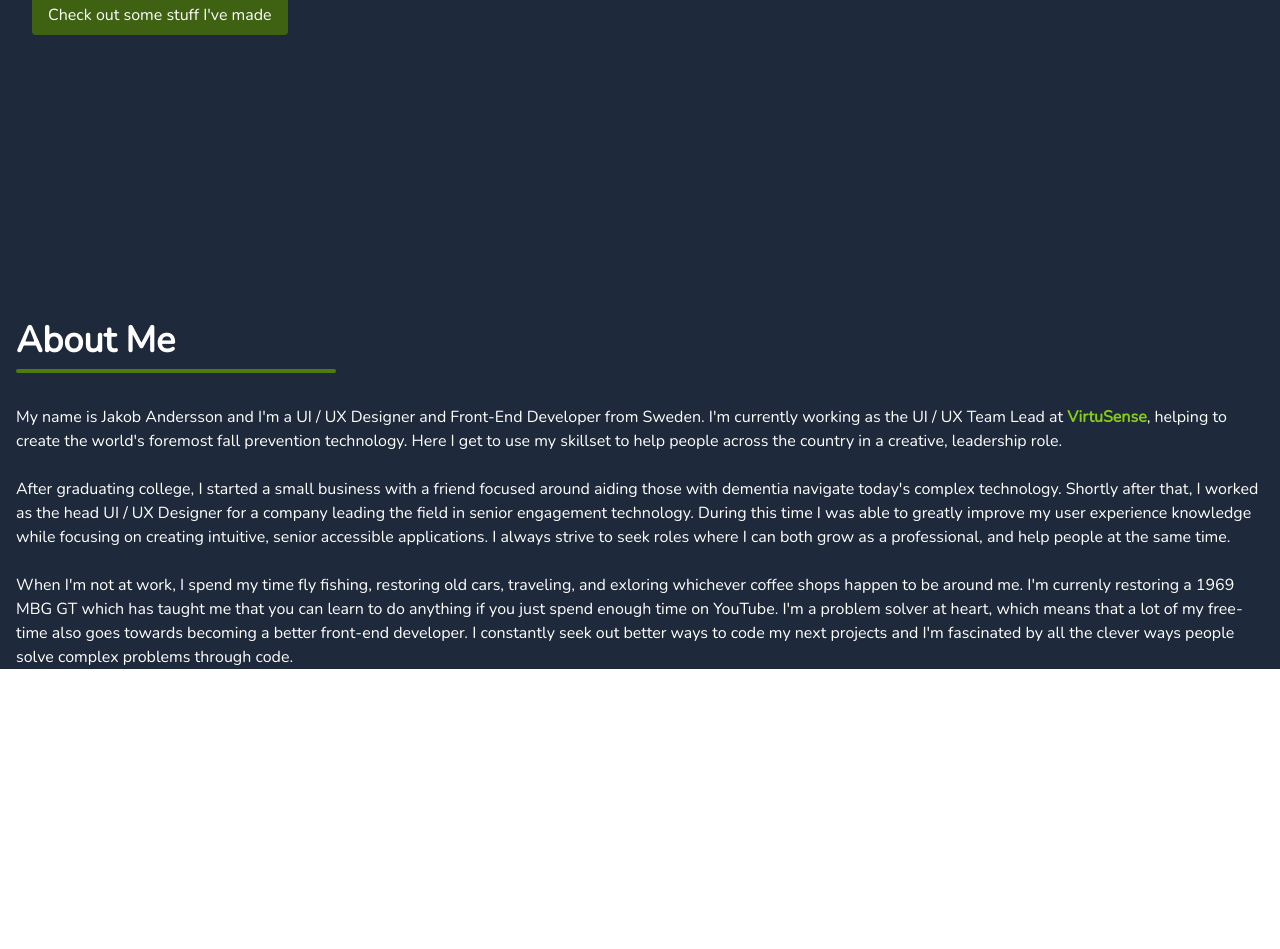
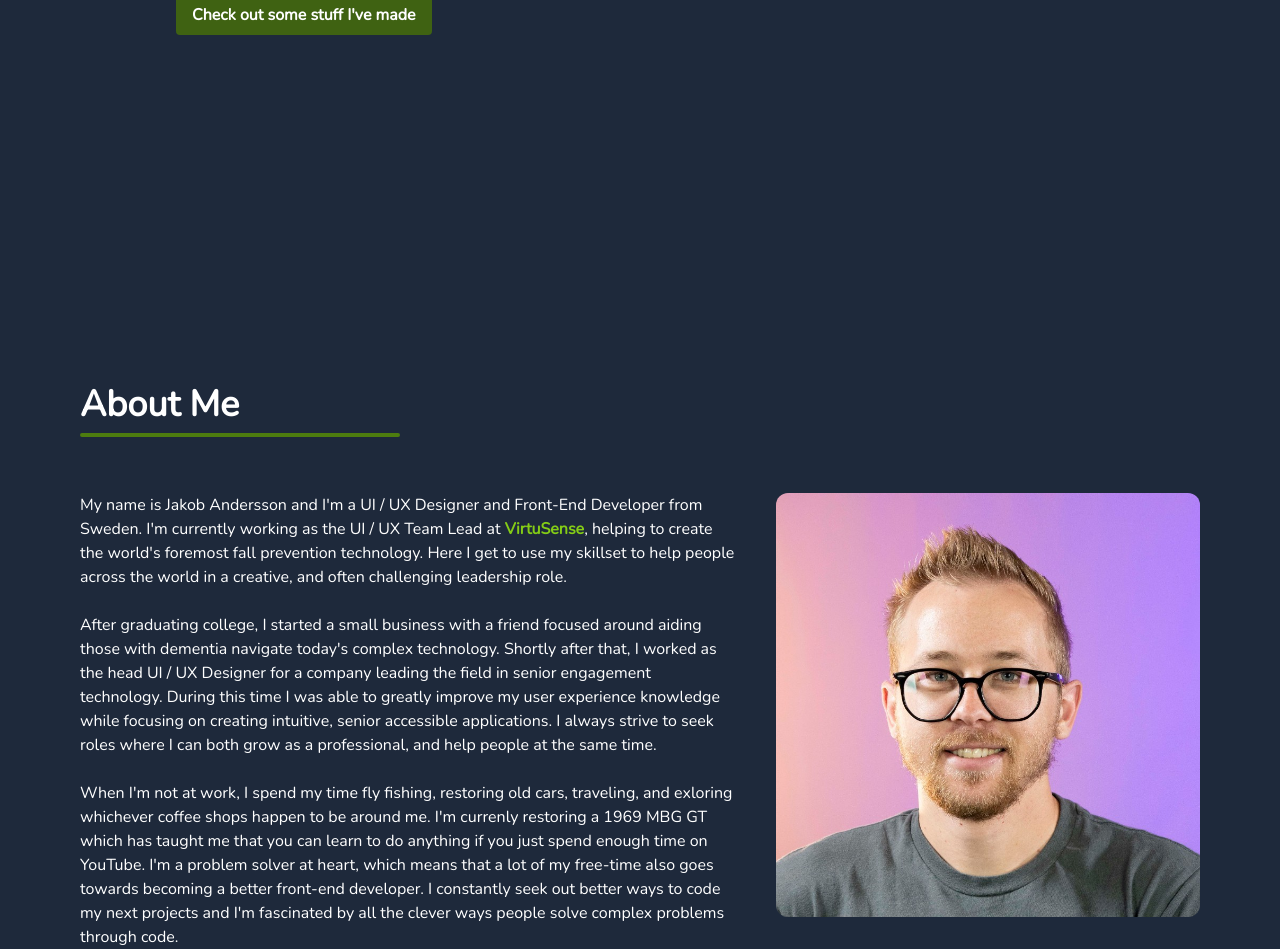
Before and after one commit to jakobthefrog/TailwindPortfolio, a React (Create React App) app: page / in a window 1280 px wide. Shown: the part 543-1492 px from the top of the page. Before the commit the page ends 1212 px from the top, so only its background shows below. Built offline with nearby package versions, Linux system fonts and the light colour scheme.

Commit message:
bunch of responsive fun

```diff
--- a/src/App.css
+++ b/src/App.css
@@ -6,7 +6,6 @@
 }
 
 .container {
-	padding-left: 1rem;
-	padding-right: 1rem;
 	font-family: nunitoRegular;
+	max-width: 1280px;
 }
--- a/src/App.js
+++ b/src/App.js
@@ -6,7 +6,7 @@ import TopNavbar from './components/TopNavbar';
 function App() {
 	return (
 		<div className="bg-slate-800 text-white">
-			<div className="container relative z-30 mx-auto">
+			<div className="container relative z-30 mx-auto sm:px-20 px-10">
 				<div id="intro">
 					<IntroSection />
 				</div>
--- a/src/components/AboutMe.js
+++ b/src/components/AboutMe.js
@@ -1,12 +1,16 @@
+import userProfile from '../images/profile.jpg';
+
 const AboutMe = () => {
 	return (
-		<div>
+		<div className="mt-16">
 			<span className="text-4xl font-semibold">About Me</span>
 			<hr className=" w-80 border-2 rounded mt-2 mb-8 border-lime-700" />
+			<div className="grid grid-cols-1 md:grid-cols-10 md:gap-10">
+				<div className="md:col-span-6">
 					<p className="mt-6">
-				My name is Jakob Andersson and I'm a UI / UX Designer and
-				Front-End Developer from Sweden. I'm currently working as the UI
-				/ UX Team Lead at
+						My name is Jakob Andersson and I'm a UI / UX Designer
+						and Front-End Developer from Sweden. I'm currently
+						working as the UI / UX Team Lead at
 						<a
 							className=" pl-1 text-lime-500 font-bold"
 							href="http://virtusense.ai"
@@ -15,31 +19,44 @@ const AboutMe = () => {
 							VirtuSense
 						</a>
 						, helping to create the world's foremost fall prevention
-				technology. Here I get to use my skillset to help people across
-				the country in a creative, leadership role.
+						technology. Here I get to use my skillset to help people
+						across the world in a creative, and often challenging
+						leadership role.
 					</p>
 					<p className="mt-6">
-				After graduating college, I started a small business with a
-				friend focused around aiding those with dementia navigate
-				today's complex technology. Shortly after that, I worked as the
-				head UI / UX Designer for a company leading the field in senior
-				engagement technology. During this time I was able to greatly
-				improve my user experience knowledge while focusing on creating
-				intuitive, senior accessible applications. I always strive to
-				seek roles where I can both grow as a professional, and help
-				people at the same time.
+						After graduating college, I started a small business
+						with a friend focused around aiding those with dementia
+						navigate today's complex technology. Shortly after that,
+						I worked as the head UI / UX Designer for a company
+						leading the field in senior engagement technology.
+						During this time I was able to greatly improve my user
+						experience knowledge while focusing on creating
+						intuitive, senior accessible applications. I always
+						strive to seek roles where I can both grow as a
+						professional, and help people at the same time.
 					</p>
 					<p className="mt-6">
-				When I'm not at work, I spend my time fly fishing, restoring old
-				cars, traveling, and exloring whichever coffee shops happen to
-				be around me. I'm currenly restoring a 1969 MBG GT which has
-				taught me that you can learn to do anything if you just spend
-				enough time on YouTube. I'm a problem solver at heart, which
-				means that a lot of my free-time also goes towards becoming a
-				better front-end developer. I constantly seek out better ways to
-				code my next projects and I'm fascinated by all the clever ways
-				people solve complex problems through code.{' '}
+						When I'm not at work, I spend my time fly fishing,
+						restoring old cars, traveling, and exloring whichever
+						coffee shops happen to be around me. I'm currenly
+						restoring a 1969 MBG GT which has taught me that you can
+						learn to do anything if you just spend enough time on
+						YouTube. I'm a problem solver at heart, which means that
+						a lot of my free-time also goes towards becoming a
+						better front-end developer. I constantly seek out better
+						ways to code my next projects and I'm fascinated by all
+						the clever ways people solve complex problems through
+						code.
 					</p>
+				</div>
+				<div className="md:col-span-4">
+					<img
+						className=" rounded-xl mt-6"
+						src={userProfile}
+						alt="picture of me"
+					/>
+				</div>
+			</div>
 		</div>
 	);
 };
--- a/src/components/IntroSection.js
+++ b/src/components/IntroSection.js
@@ -29,7 +29,7 @@ const IntroSection = () => {
 						I make products that people love to use!
 					</p>
 					<a href="#aboutMe">
-						<button className=" bg-lime-800 hover:bg-lime-900 text-white py-2 px-4 rounded mt-10">
+						<button className=" bg-lime-800 hover:bg-lime-900 text-white py-2 px-4 rounded mt-10 font-bold">
 							Check out some stuff I've made
 						</button>
 					</a>
--- a/src/components/TopNavbar.js
+++ b/src/components/TopNavbar.js
@@ -2,7 +2,7 @@ import { Disclosure, Menu, Transition } from '@headlessui/react';
 import { BellIcon, MenuIcon, XIcon } from '@heroicons/react/outline';
 
 const navigation = [
-	{ name: 'Home', href: '#intro', current: true },
+	{ name: 'Introduction', href: '#intro', current: true },
 	{ name: 'About Me', href: '#aboutMe', current: false },
 	{ name: 'Portfolio', href: '#', current: false },
 	{ name: 'Contact', href: '#', current: false },
```
Also changed, not shown: src/images/profile.jpg (added). Lines whose indentation alone changed are shown as unchanged.
